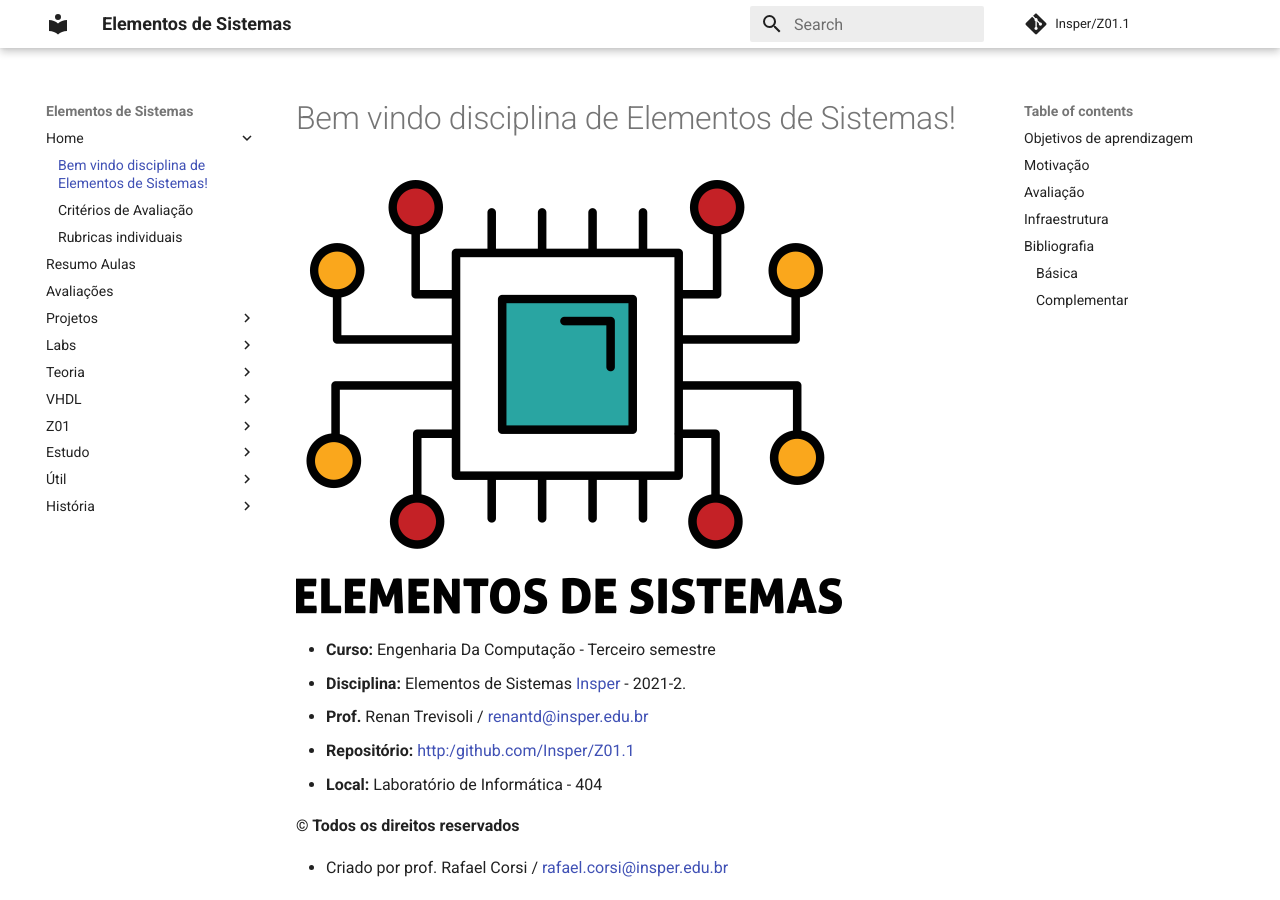
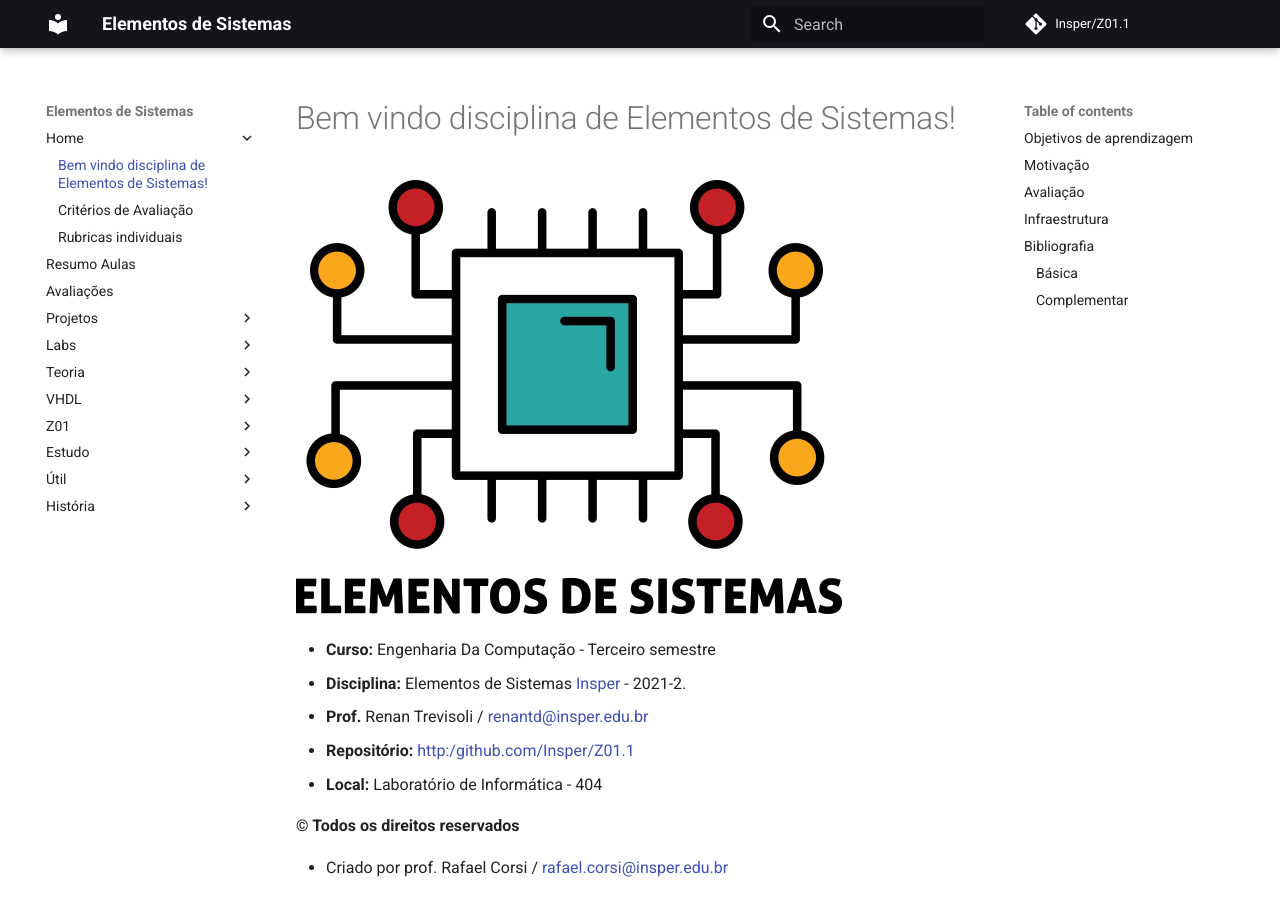
Before and after one commit to lucasfonseca19/Z01.1-Hades, an MkDocs documentation site: the page built from docs-src/index.md, in a window 1280 px wide and 900 px high. Built offline with MkDocs 1.6.1 and Material for MkDocs 9.7.7, drawn with Linux system fonts in a browser that asks for light colours; comment, search, counter and statistics services are not loaded.

Commit message:
Update mkdocs.yml

```diff
--- a/mkdocs.yml
+++ b/mkdocs.yml
@@ -5,7 +5,7 @@ theme:
 #    - navigation.tabs
     - navigation.instant
   palette:
-      primary: 'white'
+      primary: 'black'
       accent: 'pink'
 
 docs_dir: 'docs-src'
```
